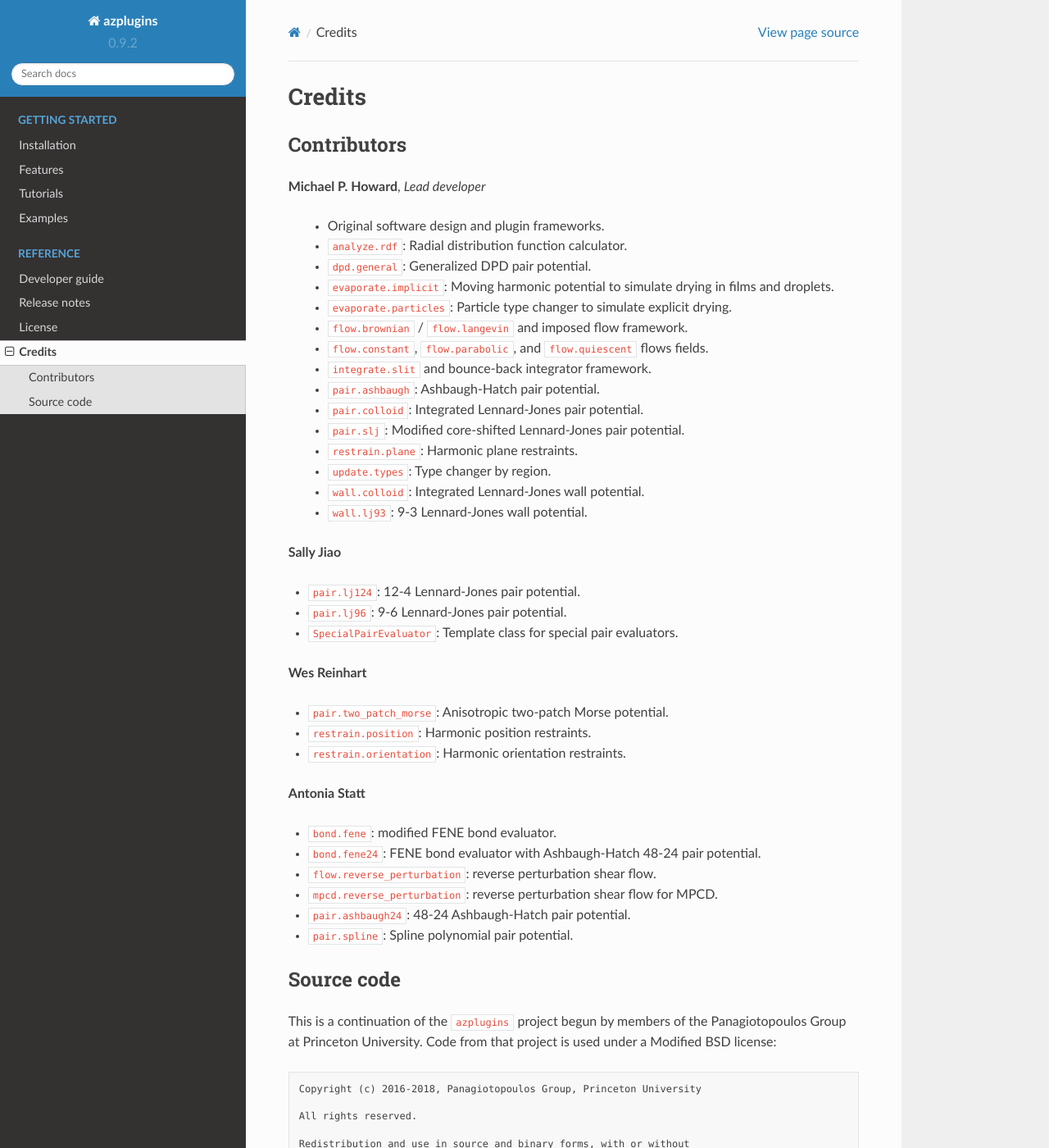
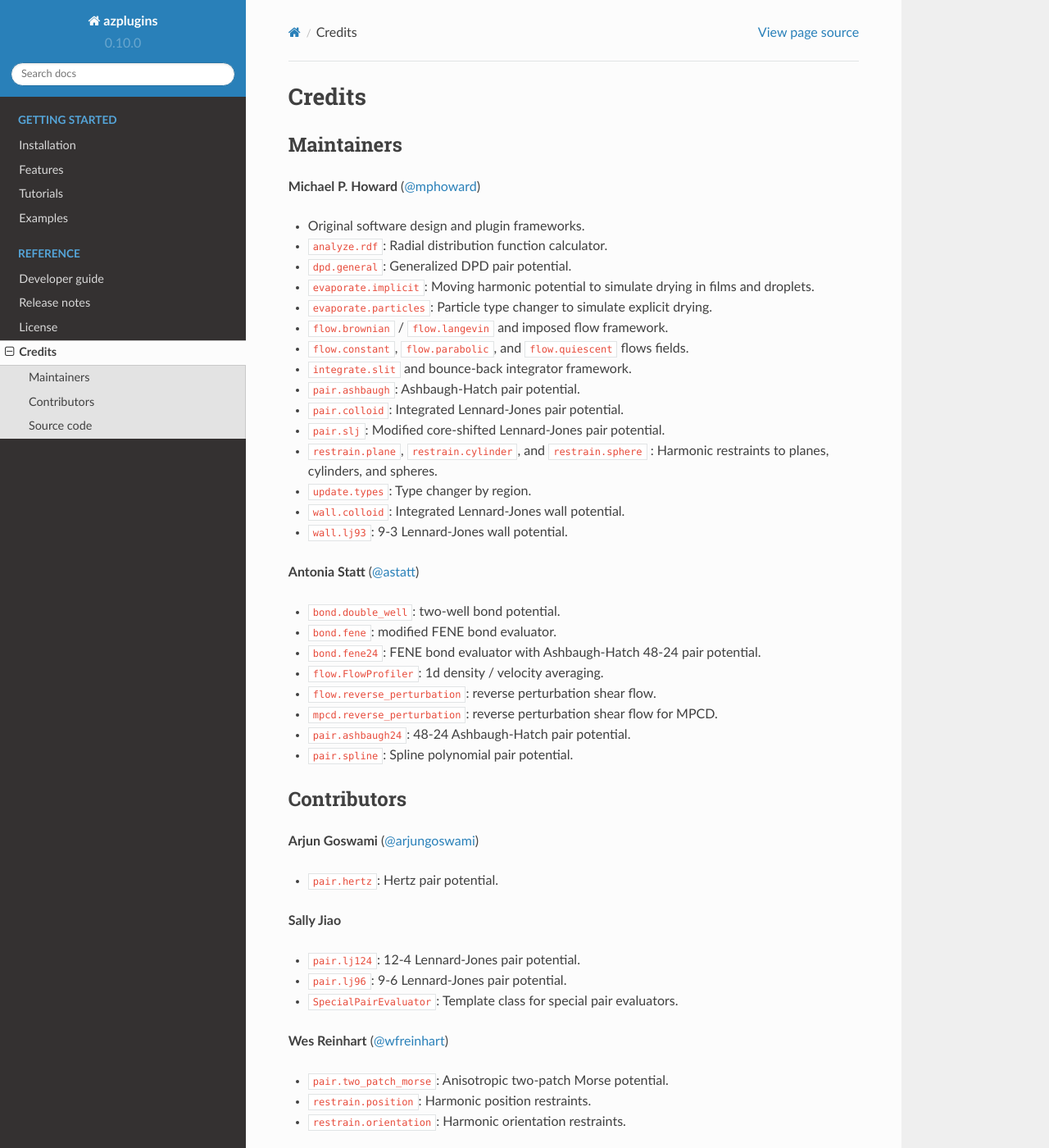
Before and after one commit to mphowardlab/azplugins, a Sphinx documentation site: the page built from doc/source/credits.rst, in a window 1280 px wide and 1400 px high. Shown: the whole window at 82% size. Built offline with Sphinx 7.4.7 and the Read the Docs theme 2.0.0, drawn with Linux system fonts in a browser that asks for light colours.

Commit message:
Add newly merged PRs to docs

```diff
--- a/doc/source/conf.py
+++ b/doc/source/conf.py
@@ -16,8 +16,8 @@ sys.path.insert(0, os.path.abspath('../..'))
 project = 'azplugins'
 copyright = '2018-2020, Michael P. Howard'
 author = 'Michael P. Howard'
-version = '0.9.2'
-release = '0.9.2'
+version = '0.10.0'
+release = '0.10.0'
 
 
 # -- General configuration ---------------------------------------------------
--- a/doc/source/credits.rst
+++ b/doc/source/credits.rst
@@ -1,26 +1,46 @@
 Credits
 =======
+
+Maintainers
+-----------
+
+**Michael P. Howard** (`@mphoward <https://github.com/mphoward>`_)
+
+- Original software design and plugin frameworks.
+- ``analyze.rdf``: Radial distribution function calculator.
+- ``dpd.general``: Generalized DPD pair potential.
+- ``evaporate.implicit``: Moving harmonic potential to simulate drying in films and droplets.
+- ``evaporate.particles``: Particle type changer to simulate explicit drying.
+- ``flow.brownian`` / ``flow.langevin`` and imposed flow framework.
+- ``flow.constant``, ``flow.parabolic``, and ``flow.quiescent`` flows fields.
+- ``integrate.slit`` and bounce-back integrator framework.
+- ``pair.ashbaugh``: Ashbaugh-Hatch pair potential.
+- ``pair.colloid``: Integrated Lennard-Jones pair potential.
+- ``pair.slj``: Modified core-shifted Lennard-Jones pair potential.
+- ``restrain.plane``, ``restrain.cylinder``, and ``restrain.sphere`` : Harmonic restraints
+  to planes, cylinders, and spheres.
+- ``update.types``: Type changer by region.
+- ``wall.colloid``: Integrated Lennard-Jones wall potential.
+- ``wall.lj93``: 9-3 Lennard-Jones wall potential.
+
+
+**Antonia Statt** (`@astatt <https://github.com/astatt>`_)
+
+- ``bond.double_well``: two-well bond potential.
+- ``bond.fene``: modified FENE bond evaluator.
+- ``bond.fene24``: FENE bond evaluator with Ashbaugh-Hatch 48-24 pair potential.
+- ``flow.FlowProfiler``: 1d density / velocity averaging.
+- ``flow.reverse_perturbation``: reverse perturbation shear flow.
+- ``mpcd.reverse_perturbation``: reverse perturbation shear flow for MPCD.
+- ``pair.ashbaugh24``: 48-24 Ashbaugh-Hatch pair potential.
+- ``pair.spline``: Spline polynomial pair potential.
 
 Contributors
 ------------
 
-**Michael P. Howard**, *Lead developer*
+**Arjun Goswami** (`@arjungoswami <https://github.com/arjungoswami>`_)
 
-  - Original software design and plugin frameworks.
-  - ``analyze.rdf``: Radial distribution function calculator.
-  - ``dpd.general``: Generalized DPD pair potential.
-  - ``evaporate.implicit``: Moving harmonic potential to simulate drying in films and droplets.
-  - ``evaporate.particles``: Particle type changer to simulate explicit drying.
-  - ``flow.brownian`` / ``flow.langevin`` and imposed flow framework.
-  - ``flow.constant``, ``flow.parabolic``, and ``flow.quiescent`` flows fields.
-  - ``integrate.slit`` and bounce-back integrator framework.
-  - ``pair.ashbaugh``: Ashbaugh-Hatch pair potential.
-  - ``pair.colloid``: Integrated Lennard-Jones pair potential.
-  - ``pair.slj``: Modified core-shifted Lennard-Jones pair potential.
-  - ``restrain.plane``: Harmonic plane restraints.
-  - ``update.types``: Type changer by region.
-  - ``wall.colloid``: Integrated Lennard-Jones wall potential.
-  - ``wall.lj93``: 9-3 Lennard-Jones wall potential.
+- ``pair.hertz``: Hertz pair potential.
 
 **Sally Jiao**
 
@@ -28,20 +48,11 @@ Contributors
 - ``pair.lj96``: 9-6 Lennard-Jones pair potential.
 - ``SpecialPairEvaluator``: Template class for special pair evaluators.
 
-**Wes Reinhart**
+**Wes Reinhart** (`@wfreinhart <https://github.com/wfreinhart>`_)
 
 - ``pair.two_patch_morse``: Anisotropic two-patch Morse potential.
 - ``restrain.position``: Harmonic position restraints.
 - ``restrain.orientation``: Harmonic orientation restraints.
-
-**Antonia Statt**
-
-- ``bond.fene``: modified FENE bond evaluator.
-- ``bond.fene24``: FENE bond evaluator with Ashbaugh-Hatch 48-24 pair potential.
-- ``flow.reverse_perturbation``: reverse perturbation shear flow.
-- ``mpcd.reverse_perturbation``: reverse perturbation shear flow for MPCD.
-- ``pair.ashbaugh24``: 48-24 Ashbaugh-Hatch pair potential.
-- ``pair.spline``: Spline polynomial pair potential.
 
 Source code
 -----------
--- a/doc/source/reference/noneq.rst
+++ b/doc/source/reference/noneq.rst
@@ -12,6 +12,7 @@ Flow fields
     flow.quiescent
     flow.constant
     flow.parabolic
+    flow.FlowProfiler
 
 Flow integrators
 ----------------
--- a/doc/source/reference/potentials.rst
+++ b/doc/source/reference/potentials.rst
@@ -10,6 +10,7 @@ Bond potentials
     :template: shortclass.rst
     :nosignatures:
 
+    bond.double_well
     bond.fene
     bond.fene24
 
@@ -36,6 +37,7 @@ Pair potentials
     pair.ashbaugh
     pair.ashbaugh24
     pair.colloid
+    pair.hertz
     pair.lj124
     pair.lj96
     pair.slj
```
Also changed, not shown: CHANGELOG.rst (+21 -0 lines), 3 other files.
